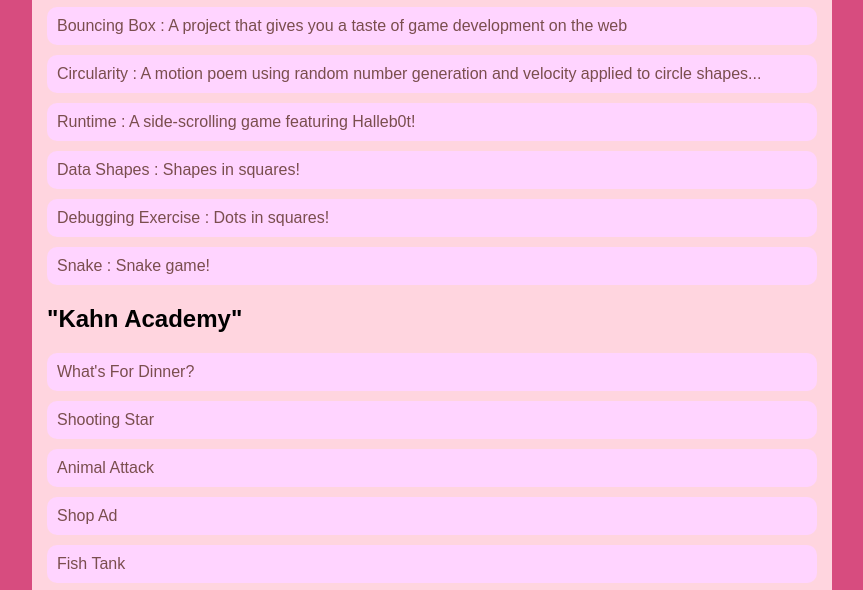
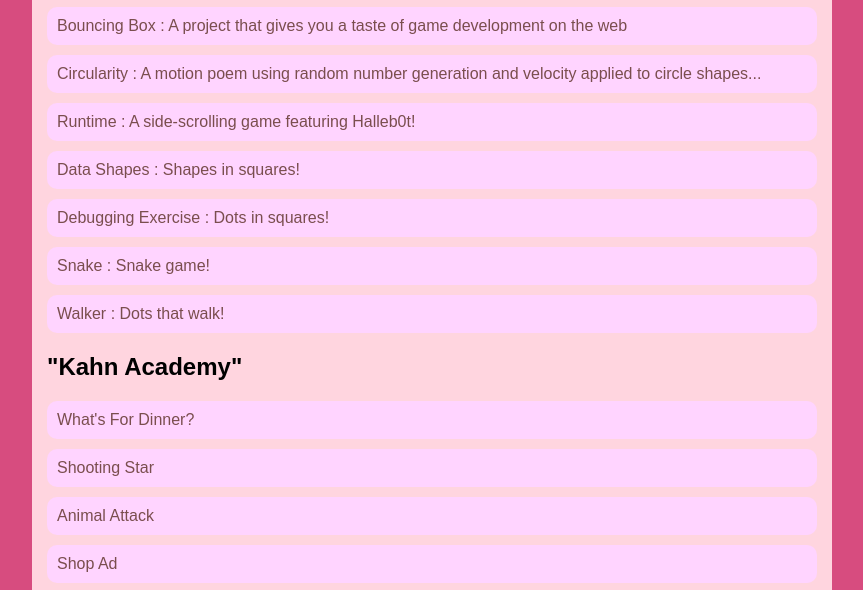
Before and after one commit to kiragarretson/kiragarretson.github.io, a plain HTML site: page portfolio.html in a window 1280 px wide. Shown: the part 175-765 px from the top of the page, without its empty margins (208-1071 px from the left). Drawn offline with Linux system fonts and the light colour scheme.

Commit message:
Update portfolio.html

```diff
--- a/portfolio.html
+++ b/portfolio.html
@@ -25,6 +25,7 @@
                     <li><a href="kiragarretsonASDgithub.io/asd-projects/data-shapes/">Data Shapes : Shapes in squares!</a></li>
                     <li><a href="kiragarretsonASDgithub.io/asd-projects/debugging-exercise/">Debugging Exercise : Dots in squares!</a></li>
                     <li><a href="kiragarretsonASDgithub.io/asd-projects/snake/">Snake : Snake game!</a></li>
+                    <li><a href="kiragarretsonASDgithub.io/asd-projects/walker/">Walker : Dots that walk!</a></li>
                 </ul>
                 <h2>"Kahn Academy"</h2>
                 <ul id = "portfolio">
```
